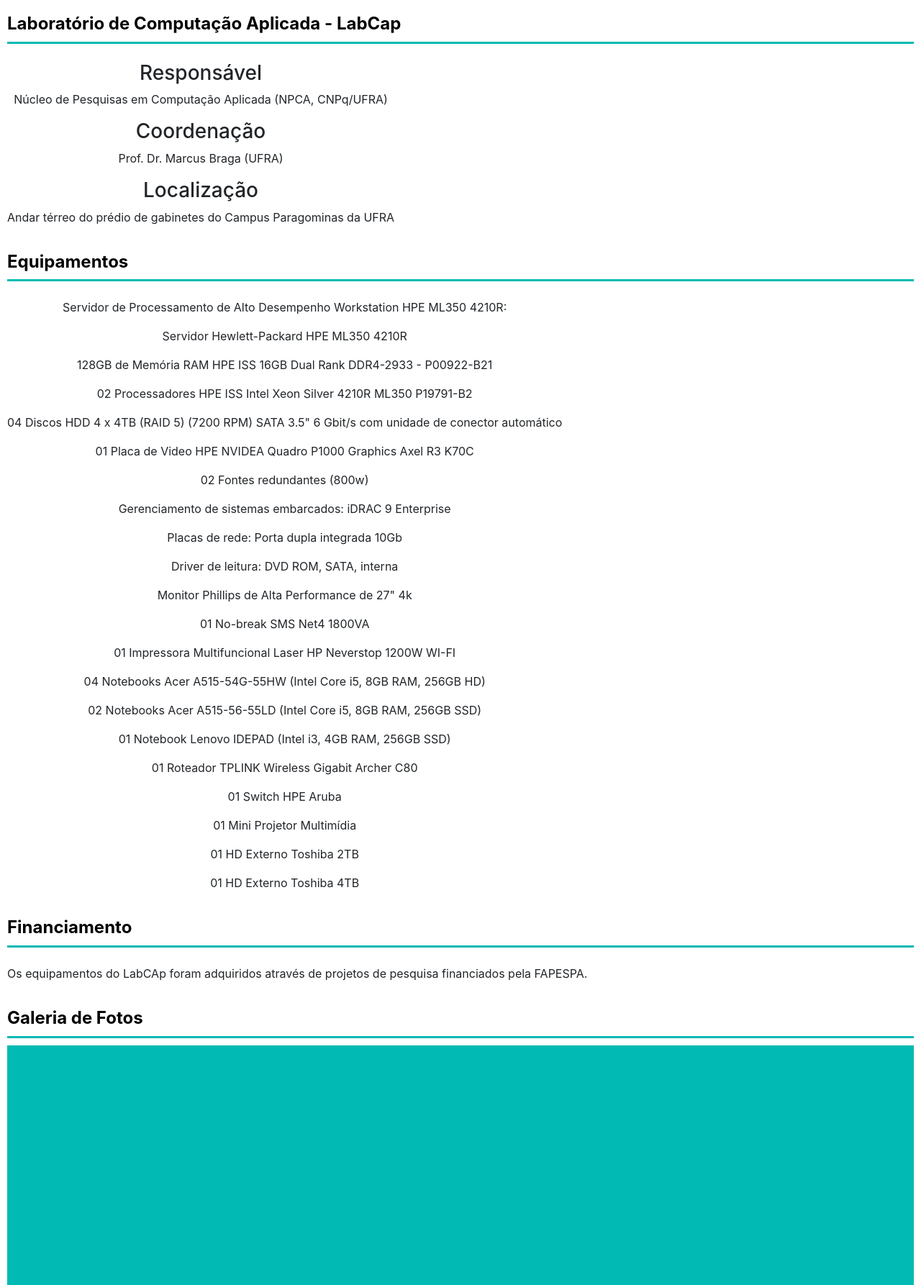
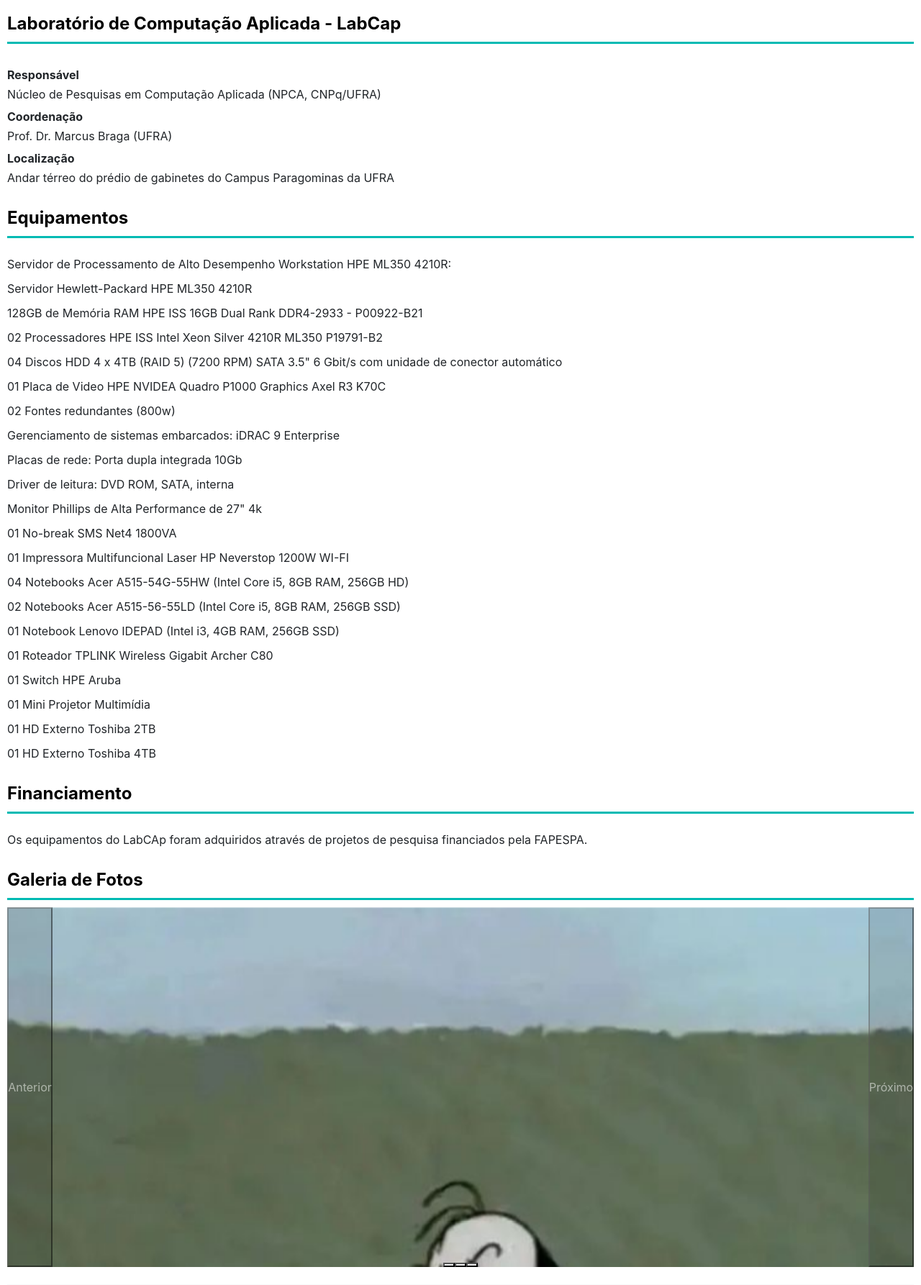
Before and after one commit to saraivanap/npca, a Django app: page /lab/ in a window 1280 px wide. Shown: the part 71-1857 px from the top of the page at 72% size. Run offline with Django 5.2, Linux system fonts and the light colour scheme; some libraries are stand-ins or nearby versions.

Commit message:
alt lab nao def

```diff
--- /dev/null
+++ b/core/static/css/lab.css
@@ -0,0 +1,177 @@
+/* barra de navegação */
+.navbar {
+    background-color: #fff !important;  /* cor de fundo */
+    padding: 10px 20px; /* espaçamento interno */
+    border-bottom: 1px solid #c3c3c3; /* cor e estilo da linha */
+}
+
+/* itens do menu de navegação */
+.nav-link, .dropdown-item {
+    color: #000 !important; /* cor do texto preta */
+    transition: color 0.3s; /* transição suave para o efeito hover */
+}
+
+/* hover  */
+.nav-link:hover, .dropdown-item:hover {
+    color: #c3c3c3 !important;
+    background-color: transparent;
+}
+
+.dropdown-menu {
+    border-radius: 30px;
+}
+
+/* barra de pesquisa */
+.form-inline {
+    margin-left: auto; /* espaçamento entre elementos */
+}
+
+/* campo de pesquisa */
+.form-control {
+    margin-right: 10px; /* margem direita */
+    border-radius: 30px; /* bordas arredondadas */
+}
+
+/*  botão pesquisa */
+.btn-outline-success {
+    color: #000; /* cor inicial do texto */
+    border-radius: 100px; /* bordas arredondadas */
+    background-color: transparent; /* fundo transparente */
+    border: none;
+    text-align: center;
+}
+
+/* hover botão pesquisar */
+.btn-outline-success:hover {
+    background-color: transparent; /* cor de fundo ao passar o mouse */
+    color: #333;
+}
+
+/* ao clicar no botão de pesquisa*/
+.btn-outline-success:active {
+    background-color: #f3f3f3 !important; /* cor de fundo ao ser clicado */
+    color: #000 !important; /* cor do texto */
+    border: #333 !important; /* cor da borda */
+    box-shadow: none !important;
+}
+
+body {
+    margin-top: 90px;
+    margin-left: 10px;
+    margin-right: 10px;
+}
+
+/* título com separador */
+.content-title {
+    color: #000; /* cor do texto */
+    font-weight: bold; /* fonte em negrito */
+    font-size: 24px; /* tamanho da fonte */
+    margin-top: 20px;
+}
+
+/* separador */
+hr {
+    border: 0;
+    height: 3px;
+    background-color: #00bab3;
+    margin: 10px 0;
+}
+
+/* Estilização para o carrossel */
+.carousel-inner {
+    /* Define altura máxima do carrossel */
+    height: 500px; /* Ajuste conforme necessário */
+    /* Define largura total */
+    width: 100%;
+}
+
+/* Estilo para as imagens dentro do carrossel */
+.carousel-inner img {
+    /* Define a altura como 100% do carrossel */
+    height: 100%;
+    /* Faz com que as imagens se ajustem ao contêiner */
+    object-fit: cover;
+}
+
+/* Estilização para os controles do carrossel */
+.carousel-control-prev-icon,
+.carousel-control-next-icon {
+    /* Personaliza a cor dos controles */
+    background-color: rgba(0, 0, 0, 0.5); /* Cor escura com opacidade */
+    /* Formato redondo dos controles */
+    border-radius: 50%;
+}
+
+/* Estilização para os botões de controle */
+.carousel-control-prev,
+.carousel-control-next {
+    /* Define a cor de fundo para os botões de controle */
+    background-color: rgba(0, 0, 0, 0.2);
+    /* Ajusta a largura e altura dos botões */
+    width: 5%;
+    height: 100%;
+}
+
+/* Estilo opcional para o carrossel */
+.carousel {
+    /* Estilização adicional, se necessário */
+}
+
+/* rodapé */
+.footer {
+    background-color: #f3f3f3; /* cor de fundo */
+    padding: 20px 0;
+    color: #000; /* cor do texto */
+}
+
+/* links do rodapé */
+.footer a {
+    color: #000; /* cor do texto */
+    margin-right: 20px; /* margem direita */
+    transition: color 0.3s; /* transição de cor ao passar o mouse */
+    text-decoration: none; /* remove sublinhado dos links */
+    width: 100%; /* Define a largura como 100% */
+}
+
+/* hover para os links do rodapé */
+.footer a:hover {
+    color: #c3c3c3; /* cor do texto ao passar o mouse */
+}
+
+.footer p {
+    text-align: center;
+}
+
+/* alinhar os itens verticalmente */
+.col-md-8 .d-flex {
+    flex-direction: column; /* define a direção flexível para a coluna */
+    align-items: flex-start; /* alinha os itens à esquerda */
+    margin-left: 500px;
+}
+
+/* adiciona margens entre os itens */
+.col-md-8 .d-flex > div {
+    margin-bottom: 10px;
+}
+
+.footer ul {
+    list-style-type: none;
+}
+/* container flexível */
+.d-flex {
+    justify-content: flex-start; /* alinha o conteúdo à esquerda */
+}
+
+/* div.text */
+.text h3 {
+    font-size: medium;
+    font-weight: bold;
+    margin-top: 10px; /* espaçamento superior entre títulos */
+    margin-bottom: 5px; /* espaçamento inferior entre títulos e parágrafos */
+}
+
+/* parágrafos */
+.text p {
+    font-size: medium;
+    margin-bottom: 10px; /* espaçamento inferior entre parágrafos e títulos seguintes */
+}
--- a/core/templates/lab.html
+++ b/core/templates/lab.html
@@ -10,7 +10,7 @@
     <!-- bootstrap CSS -->
     <link rel="stylesheet" href="https://stackpath.bootstrapcdn.com/bootstrap/4.5.2/css/bootstrap.min.css">
     <!-- arquivos CSS -->
-    <link rel="stylesheet" href="{% static 'css/fix.css' %}">
+    <link rel="stylesheet" href="{% static 'css/lab.css' %}">
 </head>
 
 <body>
@@ -78,9 +78,9 @@
     <hr>
     <div class="row mt-4">
         <div class="col">
-            <!-- Container flexível para o texto e a imagem -->
+            <!-- container flexível para o texto  -->
             <div class="d-flex justify-content-between">
-                <!-- Texto -->
+                <!-- texto -->
                 <div class="text">
                     <h3>Responsável</h3>
                     <p>Núcleo de Pesquisas em Computação Aplicada (NPCA, CNPq/UFRA)</p>
@@ -133,9 +133,9 @@
     <hr>
     <div class="row mt-4">
         <div class="col">
-            <!-- Container flexível para o texto e a imagem -->
+            <!-- container flexível para o texto -->
             <div class="d-flex justify-content-between">
-                <!-- Texto -->
+                <!-- texto -->
                 <div class="text">
                     <p>Os equipamentos do LabCAp foram adquiridos através de projetos de pesquisa financiados pela FAPESPA.</p>
 
@@ -146,32 +146,39 @@
 
     <h2 class="content-title">Galeria de Fotos</h2>
     <hr>
-    <div id="carouselExampleIndicators" class="carousel slide" data-ride="carousel">
-        <ol class="carousel-indicators">
-          <li data-target="#carouselExampleIndicators" data-slide-to="0" class="active"></li>
-          <li data-target="#carouselExampleIndicators" data-slide-to="1"></li>
-          <li data-target="#carouselExampleIndicators" data-slide-to="2"></li>
-        </ol>
+    <!-- Carrossel de fotos -->
+<div id="meuCarrossel" class="carousel slide" data-bs-ride="carousel">
+    <!-- Indicadores -->
+    <div class="carousel-indicators">
+        <button type="button" data-bs-target="#meuCarrossel" data-bs-slide-to="0" class="active" aria-current="true" aria-label="Slide 1"></button>
+        <button type="button" data-bs-target="#meuCarrossel" data-bs-slide-to="1" aria-label="Slide 2"></button>
+        <button type="button" data-bs-target="#meuCarrossel" data-bs-slide-to="2" aria-label="Slide 3"></button>
+    </div>
+
+    <!-- Conteúdo do carrossel -->
     <div class="carousel-inner">
         <div class="carousel-item active">
-            <img class="d-block w-100" src="static/imagens/fotoprojeto.png" alt="First slide">
+            <img src="foto1.jpg" class="d-block w-100" alt="snoop">
         </div>
         <div class="carousel-item">
-            <img class="d-block w-100" src="static/imagens/logo.png" alt="Second slide">
+            <img src="foto2.jpg" class="d-block w-100" alt="pato">
         </div>
         <div class="carousel-item">
-            <img class="d-block w-100" src="static/imagens/ufra.png" alt="Third slide">
+            <img src="foto3.jpg" class="d-block w-100" alt="namjoon">
         </div>
     </div>
-        <a class="carousel-control-prev" href="#carouselExampleIndicators" role="button" data-slide="prev">
+
+    <!-- Controles para navegar entre os slides -->
+    <button class="carousel-control-prev" type="button" data-bs-target="#meuCarrossel" data-bs-slide="prev">
         <span class="carousel-control-prev-icon" aria-hidden="true"></span>
-          <span class="sr-only">Previous</span>
-        </a>
-        <a class="carousel-control-next" href="#carouselExampleIndicators" role="button" data-slide="next">
+        <span class="visually-hidden">Anterior</span>
+    </button>
+    <button class="carousel-control-next" type="button" data-bs-target="#meuCarrossel" data-bs-slide="next">
         <span class="carousel-control-next-icon" aria-hidden="true"></span>
-          <span class="sr-only">Next</span>
-        </a>
+        <span class="visually-hidden">Próximo</span>
+    </button>
     </div>
+
 
     <!-- rodapé -->
     <footer class="footer bg-light py-3 mt-4">
```
Also changed, not shown: core/static/lab/foto1.jpg (added), core/static/lab/foto2.jpg (added), core/static/lab/foto3.jpg (added), core/static/lab/foto4.jpg (added), core/static/svg/email.svg (deleted), core/static/svg/instagram.svg (deleted), core/static/svg/youtube.svg (deleted). Lines whose indentation alone changed are shown as unchanged.
